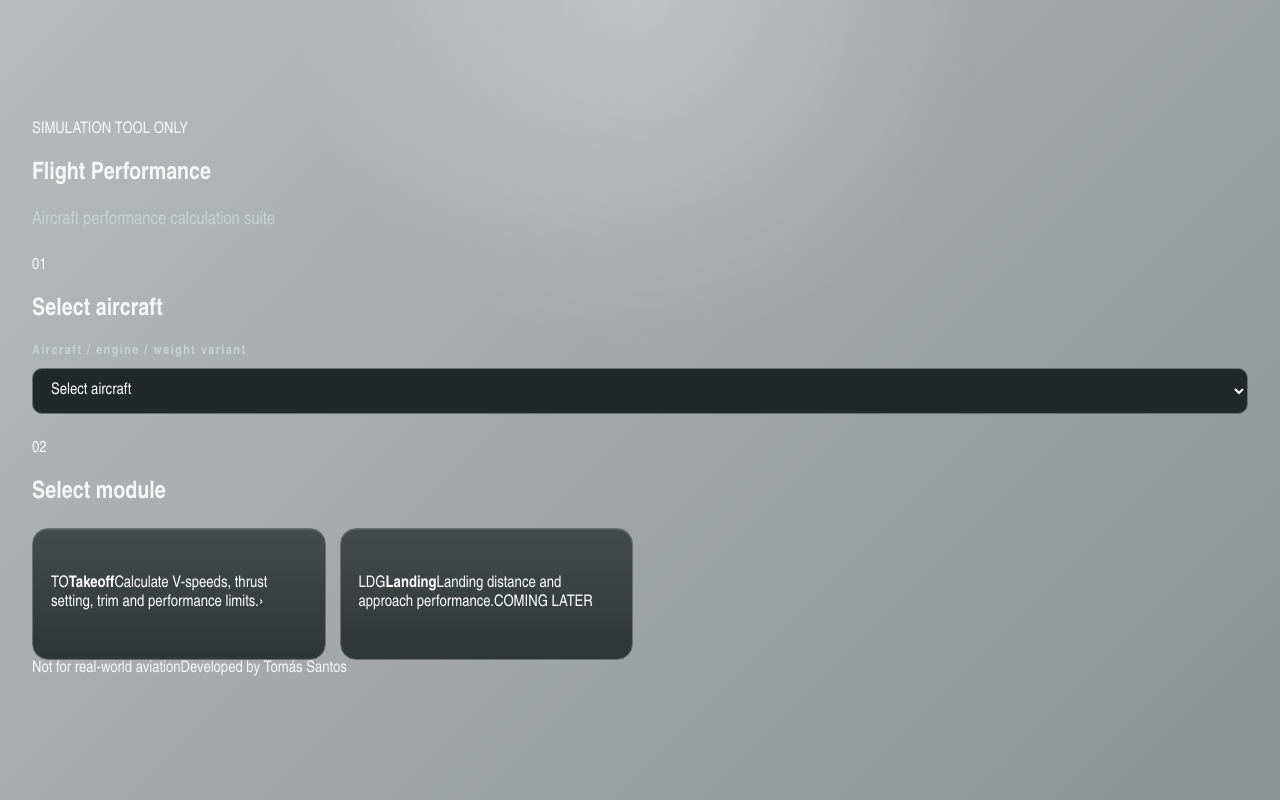
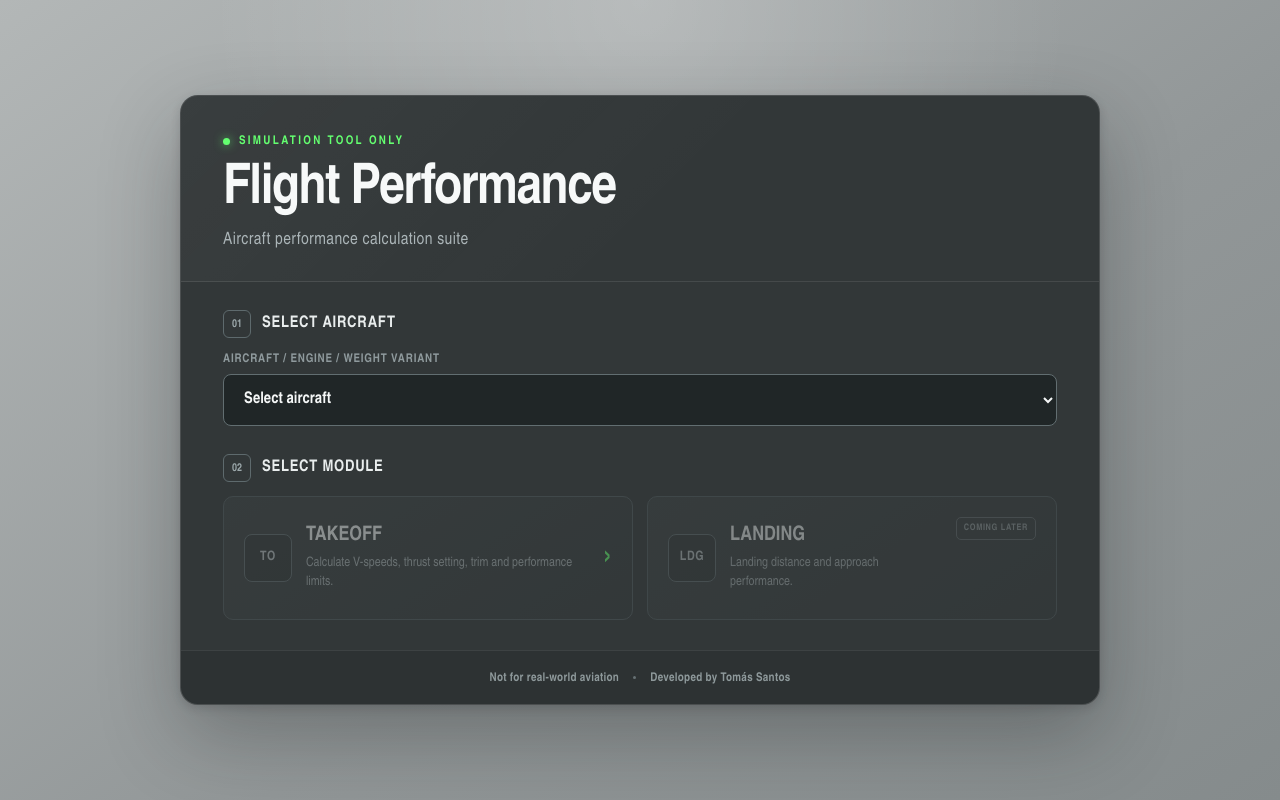
Before and after one commit to tomassantosaviation/flight-performance-tool, a React (Vite) app: page / in a window 1280 px wide. Built offline with nearby package versions, Linux system fonts and the light colour scheme.

Commit message:
Update App.css

```diff
--- a/src/App.css
+++ b/src/App.css
@@ -31,108 +31,329 @@ button {
   min-height: 100vh;
   display: grid;
   place-items: center;
-  padding: 32px;
+  padding: 42px;
   background:
-    radial-gradient(circle at top, rgba(255, 255, 255, 0.25), transparent 34%),
-    linear-gradient(135deg, #b8bbbb, #8d9292);
+    radial-gradient(
+      circle at 50% 0%,
+      rgba(255, 255, 255, 0.22),
+      transparent 42%
+    ),
+    linear-gradient(145deg, #b3b7b7 0%, #929798 58%, #858b8c 100%);
 }
 
-.home-card {
-  width: min(880px, 100%);
-  border-radius: 20px;
-  padding: 34px;
-  background: rgba(47, 51, 52, 0.92);
-  box-shadow: 0 24px 80px rgba(0, 0, 0, 0.32);
-  border: 1px solid rgba(255, 255, 255, 0.14);
+.home-panel {
+  width: min(920px, 100%);
+  overflow: hidden;
+  border: 1px solid rgba(255, 255, 255, 0.12);
+  border-radius: 18px;
+  background: #323738;
+  box-shadow:
+    0 30px 80px rgba(22, 27, 28, 0.3),
+    0 3px 10px rgba(22, 27, 28, 0.16);
 }
 
-.home-topline {
-  color: #55ff56;
-  font-size: 13px;
-  font-weight: 900;
-  letter-spacing: 0.18em;
+.home-header {
+  padding: 38px 42px 30px;
+  text-align: left;
+  border-bottom: 1px solid rgba(255, 255, 255, 0.09);
+  background:
+    linear-gradient(
+      135deg,
+      rgba(255, 255, 255, 0.035),
+      transparent 55%
+    );
 }
 
-.home-card h1 {
-  margin: 10px 0 4px;
-  font-size: 46px;
-  letter-spacing: 0.04em;
+.home-status {
+  display: flex;
+  align-items: center;
+  gap: 9px;
+  margin-bottom: 15px;
+  color: #64ff70;
+  font-size: 12px;
+  font-weight: 800;
+  letter-spacing: 0.19em;
+}
+
+.home-status-dot {
+  width: 7px;
+  height: 7px;
+  border-radius: 50%;
+  background: #64ff70;
+  box-shadow: 0 0 10px rgba(100, 255, 112, 0.7);
+}
+
+.home-header h1 {
+  margin: 0;
+  color: #f7f9f9;
+  font-size: clamp(38px, 5vw, 56px);
+  font-weight: 700;
+  line-height: 1;
+  letter-spacing: -0.025em;
 }
 
 .home-subtitle {
-  margin: 0 0 26px;
-  color: #c8d0d3;
-  font-size: 18px;
+  margin: 12px 0 0;
+  color: #abb5b8;
+  font-size: 17px;
+  font-weight: 500;
+  letter-spacing: 0.025em;
+}
+
+.home-aircraft-section,
+.home-module-section {
+  padding: 28px 42px 0;
+}
+
+.home-section-heading {
+  display: flex;
+  align-items: center;
+  justify-content: space-between;
+  margin-bottom: 14px;
+}
+
+.home-section-heading > div {
+  display: flex;
+  align-items: center;
+  gap: 11px;
+}
+
+.home-section-heading h2 {
+  margin: 0;
+  color: #e9eded;
+  font-size: 16px;
+  font-weight: 700;
+  letter-spacing: 0.045em;
+  text-transform: uppercase;
+}
+
+.home-step {
+  display: grid;
+  width: 28px;
+  height: 28px;
+  place-items: center;
+  border: 1px solid #5e6a6d;
+  border-radius: 6px;
+  color: #9ca8ab;
+  font-size: 11px;
+  font-weight: 800;
+}
+
+.home-aircraft-status {
+  color: #64ff70;
+  font-size: 10px;
+  font-weight: 800;
+  letter-spacing: 0.14em;
 }
 
 .home-selector {
   display: grid;
   gap: 8px;
-  margin-bottom: 26px;
 }
 
-.home-selector span {
-  color: #c8d0d3;
-  font-size: 13px;
-  font-weight: 900;
-  letter-spacing: 0.12em;
+.home-selector > span {
+  color: #8f9a9d;
+  font-size: 12px;
+  font-weight: 700;
+  letter-spacing: 0.065em;
+  text-transform: uppercase;
 }
 
 .home-selector select {
-  height: 46px;
-  padding: 0 14px;
-  background: #222829;
-  color: white;
-  border: 1px solid #687173;
-  border-radius: 10px;
+  width: 100%;
+  height: 52px;
+  padding: 0 48px 0 16px;
+  border: 1px solid #626e71;
+  border-radius: 8px;
   outline: none;
+  background: #202627;
+  color: #f5f7f7;
+  font-size: 16px;
+  font-weight: 650;
+  transition:
+    border-color 150ms ease,
+    box-shadow 150ms ease,
+    background 150ms ease;
+}
+
+.home-selector select:hover {
+  border-color: #7a878a;
+  background: #242b2c;
+}
+
+.home-selector select:focus {
+  border-color: #64ff70;
+  box-shadow: 0 0 0 3px rgba(100, 255, 112, 0.12);
+}
+
+.home-selector select option {
+  background: #f4f6f6;
+  color: #202627;
+}
+
+.home-module-section {
+  padding-bottom: 30px;
 }
 
 .module-grid {
   display: grid;
-  grid-template-columns: repeat(4, 1fr);
+  grid-template-columns: repeat(2, minmax(0, 1fr));
   gap: 14px;
 }
 
 .module-card {
-  height: 132px;
-  border: 1px solid #687173;
-  border-radius: 16px;
-  background: linear-gradient(180deg, #454b4c, #303536);
-  color: white;
+  position: relative;
+  min-height: 124px;
+  display: grid;
+  grid-template-columns: 48px minmax(0, 1fr) auto;
+  gap: 14px;
+  align-items: center;
+  padding: 20px;
+  border: 1px solid #535e61;
+  border-radius: 10px;
+  background:
+    linear-gradient(145deg, #3d4344, #343a3b);
+  color: #f4f7f7;
   text-align: left;
-  padding: 18px;
-  box-shadow: inset 0 1px 0 rgba(255, 255, 255, 0.12);
+  transition:
+    transform 150ms ease,
+    border-color 150ms ease,
+    background 150ms ease,
+    box-shadow 150ms ease;
 }
 
-.module-card.active {
-  border-color: #55ff56;
+.module-card-code {
+  display: grid;
+  width: 48px;
+  height: 48px;
+  place-items: center;
+  border: 1px solid #626e71;
+  border-radius: 8px;
+  background: rgba(0, 0, 0, 0.15);
+  color: #bbc4c6;
+  font-size: 13px;
+  font-weight: 800;
+  letter-spacing: 0.05em;
 }
 
-.module-card.disabled {
+.module-card-content {
+  min-width: 0;
+  display: grid;
+  gap: 7px;
+}
+
+.module-card-content strong {
+  color: #f4f7f7;
+  font-size: 20px;
+  font-weight: 750;
+  text-transform: uppercase;
+}
+
+.module-card-content > span {
+  color: #aab4b6;
+  font-size: 13px;
+  font-weight: 500;
+  line-height: 1.45;
+}
+
+.module-card-active:not(:disabled) {
+  border-color: #5fba69;
+}
+
+.module-card-active:not(:disabled) .module-card-code {
+  border-color: rgba(100, 255, 112, 0.55);
+  color: #64ff70;
+}
+
+.module-card-active:not(:disabled):hover {
+  transform: translateY(-2px);
+  border-color: #64ff70;
+  background:
+    linear-gradient(145deg, #434a4b, #383f40);
+  box-shadow:
+    0 12px 25px rgba(0, 0, 0, 0.17),
+    inset 0 1px 0 rgba(255, 255, 255, 0.05);
+}
+
+.module-card-active:disabled {
   opacity: 0.45;
   cursor: not-allowed;
 }
 
-.module-title {
-  display: block;
-  color: #55ff56;
-  font-size: 24px;
-  font-weight: 900;
-  margin-bottom: 10px;
+.module-card-arrow {
+  color: #64ff70;
+  font-size: 35px;
+  font-weight: 300;
+  line-height: 1;
 }
 
-.module-desc {
-  color: #d8dede;
-  font-size: 14px;
-  line-height: 1.3;
+.module-card-disabled {
+  opacity: 0.42;
+  cursor: not-allowed;
 }
 
-.home-warning {
-  margin-top: 22px;
-  color: #c8d0d3;
-  font-size: 14px;
-  line-height: 1.4;
+.module-card-badge {
+  align-self: start;
+  padding: 5px 7px;
+  border: 1px solid #626b6d;
+  border-radius: 5px;
+  color: #929b9d;
+  font-size: 9px;
+  font-weight: 800;
+  letter-spacing: 0.07em;
+  white-space: nowrap;
+}
+
+.home-footer {
+  min-height: 54px;
+  display: flex;
+  align-items: center;
+  justify-content: center;
+  gap: 14px;
+  padding: 14px 30px;
+  border-top: 1px solid rgba(255, 255, 255, 0.08);
+  background: rgba(18, 22, 23, 0.15);
+  color: #8e999b;
+  font-size: 12px;
+  font-weight: 600;
+  letter-spacing: 0.025em;
+}
+
+.home-footer-separator {
+  width: 3px;
+  height: 3px;
+  border-radius: 50%;
+  background: #667174;
+}
+
+@media (max-width: 700px) {
+  .home-shell {
+    padding: 18px;
+  }
+
+  .home-header,
+  .home-aircraft-section,
+  .home-module-section {
+    padding-left: 22px;
+    padding-right: 22px;
+  }
+
+  .home-header {
+    padding-top: 28px;
+  }
+
+  .module-grid {
+    grid-template-columns: 1fr;
+  }
+
+  .home-footer {
+    flex-direction: column;
+    gap: 5px;
+  }
+
+  .home-footer-separator {
+    display: none;
+  }
 }
 
 /* TAKEOFF SCREEN */
@@ -559,30 +780,6 @@ button {
   grid-column: auto;
 }
 
-.home-card .module-grid {
-  display: flex;
-  justify-content: center;
-  align-items: stretch;
-  gap: 14px;
-  width: 100%;
-  margin: 28px auto 22px;
-}
-
-.home-card .module-card {
-  width: 194px;
-  min-height: 132px;
-}
-
-@media (max-width: 600px) {
-  .home-card .module-grid {
-    flex-direction: column;
-    align-items: center;
-  }
-
-  .home-card .module-card {
-    width: min(100%, 260px);
-  }
-}
 
 /* ===================================== */
 /* FINAL RWYVIZ RUNWAY VISUAL            */
```
